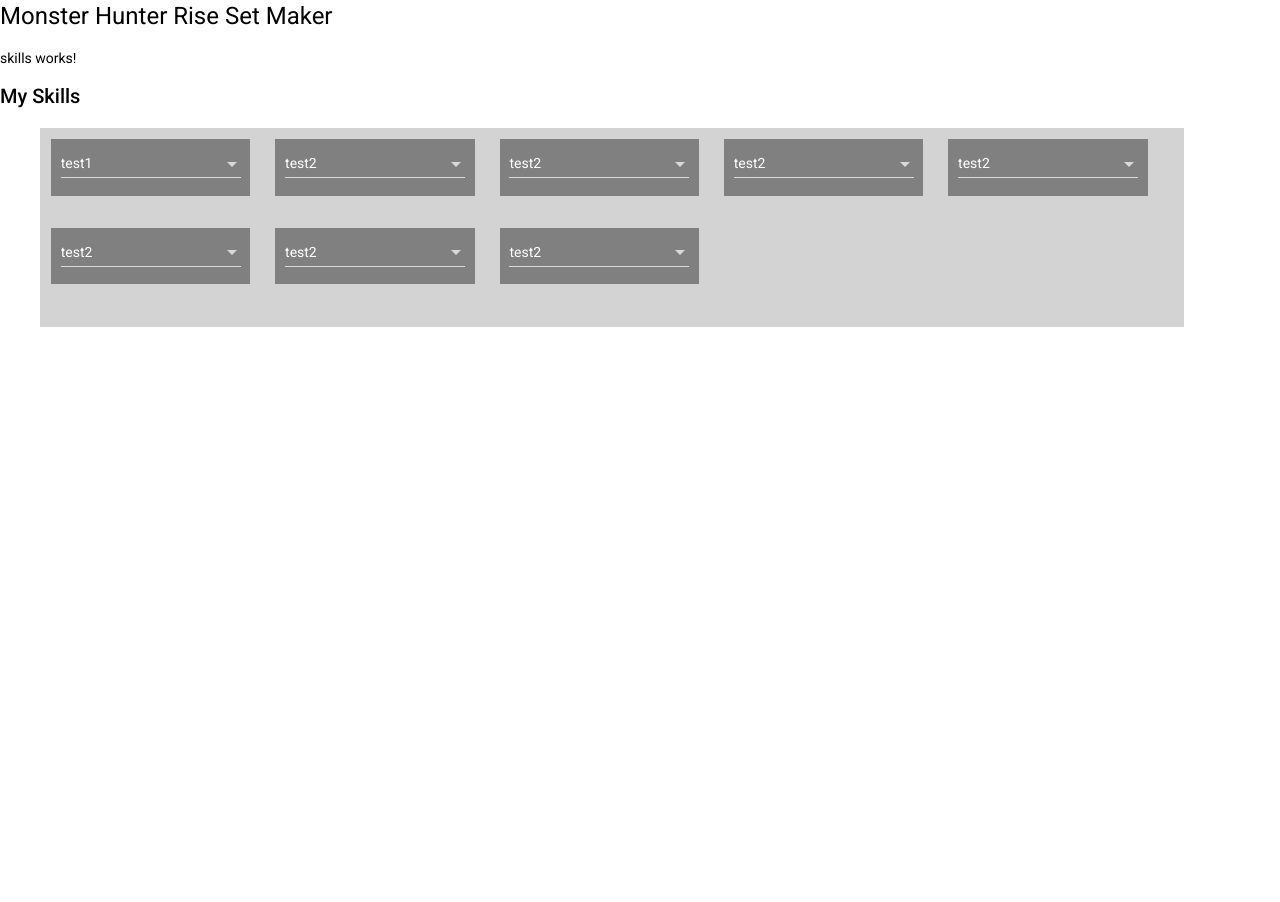
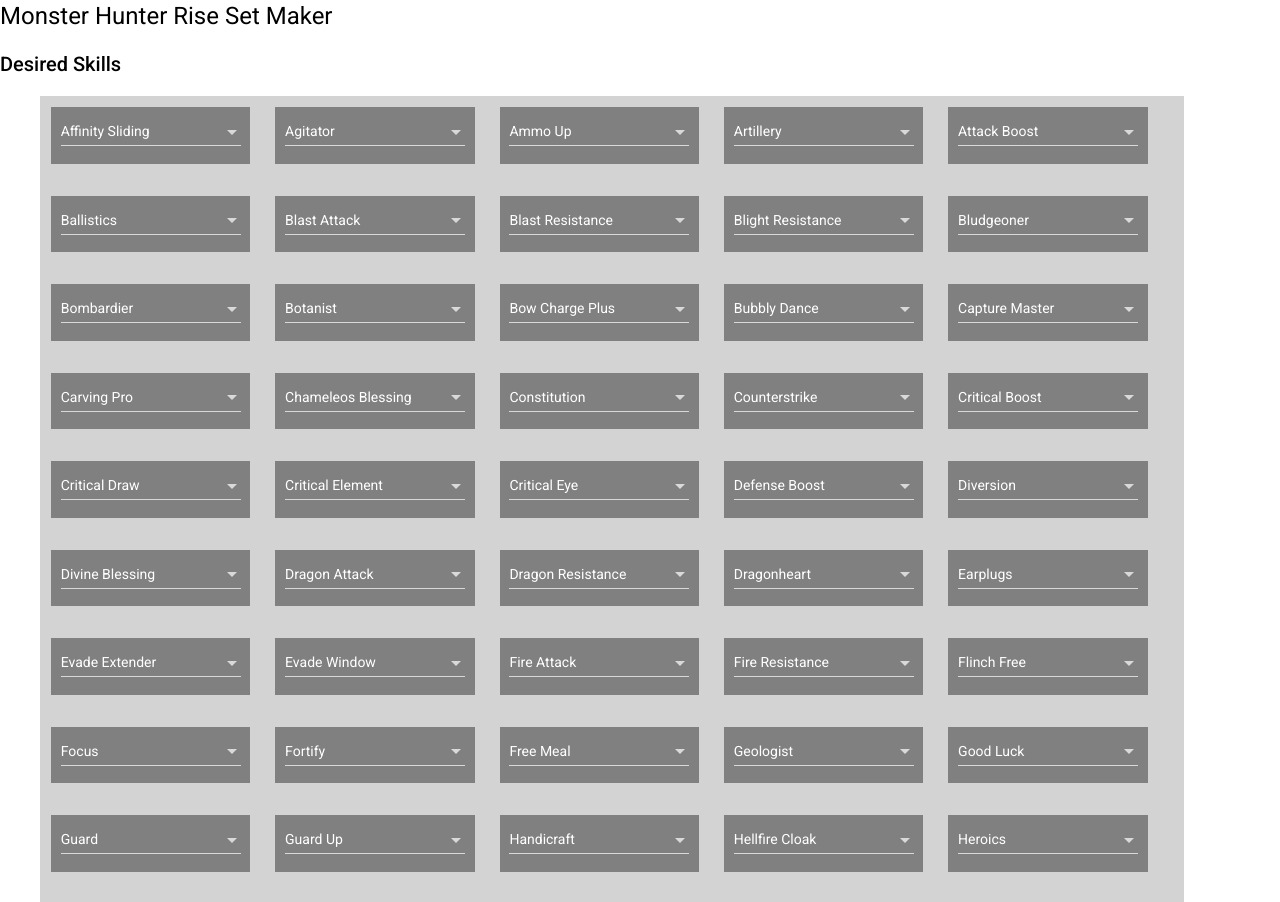
Before and after one commit to lucas861223/MHRiseSetMaker, an Angular app: page / in a window 1280 px wide. Shown: the top 902 px of the page. Before the commit the page ends 800 px from the top, so only its background shows below. Built offline with nearby package versions, Linux system fonts and the light colour scheme.

Commit message:
Populate SkillList

```diff
--- a/src/app/skills/SkillList.ts
+++ b/src/app/skills/SkillList.ts
@@ -1,12 +1,114 @@
 import { Skills } from './skills'
 
 export const SKILLLIST: Skills[] = [
-    { name: 'test1', desiredLevel: "0", maxLevel: 10, decoLevel: 3 },
-    { name: 'test2', desiredLevel: "0", maxLevel: 10, decoLevel: 3 },
-    { name: 'test2', desiredLevel: "0", maxLevel: 10, decoLevel: 3 },
-    { name: 'test2', desiredLevel: "0", maxLevel: 10, decoLevel: 3 },
-    { name: 'test2', desiredLevel: "0", maxLevel: 10, decoLevel: 3 },
-    { name: 'test2', desiredLevel: "0", maxLevel: 10, decoLevel: 3 },
-    { name: 'test2', desiredLevel: "0", maxLevel: 10, decoLevel: 3 },
-    { name: 'test2', desiredLevel: "0", maxLevel: 10, decoLevel: 3 }
+    new Skills("Affinity Sliding", 1, 1),
+    new Skills("Agitator", 5, 2),
+    new Skills("Ammo Up", 3, 3),
+    new Skills("Artillery", 3, 2),
+    new Skills("Attack Boost", 7, 2),
+    new Skills("Ballistics", 3, 2),
+    new Skills("Blast Attack", 3, 2),
+    new Skills("Blast Resistance", 3, 1),
+    new Skills("Blight Resistance", 3, 2),
+    new Skills("Bludgeoner", 3, 2),
+    new Skills("Bombardier", 3, 1),
+    new Skills("Botanist", 4, 1),
+    new Skills("Bow Charge Plus", 1, 3),
+    new Skills("Bubbly Dance", 3, 2),
+    new Skills("Capture Master", 1, 3),
+    new Skills("Carving Pro", 1, 1),
+    new Skills("Chameleos Blessing", 4, 3),
+    new Skills("Constitution", 5, 2),
+    new Skills("Counterstrike", 3, 2),
+    new Skills("Critical Boost", 3, 2),
+    new Skills("Critical Draw", 2, 3),
+    new Skills("Critical Element", 3, 2),
+    new Skills("Critical Eye", 7, 2),
+    new Skills("Defense Boost", 7, 1),
+    new Skills("Diversion", 1, 1),
+    new Skills("Divine Blessing", 3, 2),
+    new Skills("Dragon Attack", 5, 3),
+    new Skills("Dragon Resistance", 3, 1),
+    new Skills("Dragonheart", 4, 3),
+    new Skills("Earplugs", 5, 3),
+    new Skills("Evade Extender", 3, 2),
+    new Skills("Evade Window", 5, 2),
+    new Skills("Fire Attack", 5, 3),
+    new Skills("Fire Resistance", 3, 1),
+    new Skills("Flinch Free", 3, 1),
+    new Skills("Focus", 3, 2),
+    new Skills("Fortify", 1, 2),
+    new Skills("Free Meal", 3, 1),
+    new Skills("Geologist", 3, 1),
+    new Skills("Good Luck", 3, 3),
+    new Skills("Guard", 5, 2),
+    new Skills("Guard Up", 3, 2),
+    new Skills("Handicraft", 5, 3),
+    new Skills("Hellfire Cloak", 4, 3),
+    new Skills("Heroics", 5, 2),
+    new Skills("Horn Maestro", 1, 1),
+    new Skills("Hunger Resistance", 3, 1),
+    new Skills("Ice Attack", 5, 3),
+    new Skills("Ice Resistance", 3, 1),
+    new Skills("Item Prolonger", 3, 2),
+    new Skills("Jump Master", 1, 3),
+    new Skills("Kushala Blessing", 4, 3),
+    new Skills("Latent Power", 5, 2),
+    new Skills("Leap of Faith", 1, 1),
+    new Skills("Load Shells", 2, 2),
+    new Skills("Marathon Runner", 3, 2),
+    new Skills("Master Mounter", 1, 2),
+    new Skills("Master's Touch", 3, 2),
+    new Skills("Maximum Might", 3, 2),
+    new Skills("Mind's Eye", 3, 2),
+    new Skills("Muck Resistance", 2, 1),
+    new Skills("Mushroomancer", 3, 3),
+    new Skills("Normal - Rapid Up", 3, 2),
+    new Skills("Offensive Guard", 3, 3),
+    new Skills("Paralysis Attack", 3, 2),
+    new Skills("Paralysis Resistance", 3, 1),
+    new Skills("Partbreaker", 3, 2),
+    new Skills("Peak Performance", 3, 2),
+    new Skills("Pierce Up", 3, 3),
+    new Skills("Poison Attack", 3, 3),
+    new Skills("Poison Resistance", 3, 1),
+    new Skills("Power Prolonger", 3, 2),
+    new Skills("Protective Polish", 3, 2),
+    new Skills("Punishing Draw", 3, 2),
+    new Skills("Quick Sheath", 3, 2),
+    new Skills("Rapid Fire Up", 3, 3),
+    new Skills("Rapid Morph", 3, 2),
+    new Skills("Razor Sharp", 3, 2),
+    new Skills("Recoil Down", 3, 1),
+    new Skills("Recovery Speed", 3, 1),
+    new Skills("Recovery Up", 3, 2),
+    new Skills("Reload Speed", 3, 1),
+    new Skills("Resentment", 3, 2),
+    new Skills("Resuscitate", 3, 2),
+    new Skills("Sleep Attack", 3, 2),
+    new Skills("Sleep Resistance", 3, 1),
+    new Skills("Slugger", 3, 2),
+    new Skills("Spare Shot", 3, 2),
+    new Skills("Special Ammo Boost", 2, 2),
+    new Skills("Speed Eating", 3, 2),
+    new Skills("Speed Sharpening", 3, 1),
+    new Skills("Spread Up", 3, 3),
+    new Skills("Stamina Surge", 3, 2),
+    new Skills("Stamina Thief", 3, 1),
+    new Skills("Steadiness", 2, 1),
+    new Skills("Stormsoul", 5, 3),
+    new Skills("Stun Resistance", 2, 1),
+    new Skills("Teostra Blessing", 4, 3),
+    new Skills("Thunder Alignment", 5, 3),
+    new Skills("Thunder Attack", 5, 3),
+    new Skills("Thunder Resistance", 3, 1),
+    new Skills("Tremor Resistance", 3, 2),
+    new Skills("Wall Runner", 3, 2),
+    new Skills("Water Attack", 3, 3),
+    new Skills("Water Resistance", 3, 1),
+    new Skills("Weakness Exploit", 3, 2),
+    new Skills("Wide-Range", 5, 2),
+    new Skills("Wind Alignment", 5, 3),
+    new Skills("Windproof", 3, 1),
+    new Skills("Wirebug Whisperer", 3, 2),
 ];
--- a/src/app/skills/skills.component.html
+++ b/src/app/skills/skills.component.html
@@ -1,5 +1,4 @@
-<p>skills works!</p>
-<h2>My Skills</h2>
+<h2>Desired Skills</h2>
 <ul class="skillList">
   <div class="test" fxLayout="row wrap" fxLayoutAlign="stretch" fxLayoutGap="32px grid" layout-wrap="">
     <div fxFlex.gt-xs="50%" [fxFlex.gt-md]="regularDistribution" *ngFor="let skill of skillList">
--- a/src/app/skills/skills.ts
+++ b/src/app/skills/skills.ts
@@ -1,8 +1,24 @@
-export interface Skills {
+export class Skills {
     name: string;
     maxLevel: number;
     decoLevel: number;
     description?: string;
     levelDescriptions?: string[];
-    desiredLevel: string;
+    desiredLevel = "0";
+
+    constructor(name: string, maxLevel: number, decoLevel: number, desiredLevel?: string, description?: string, levelDescriptions?: string[]) {
+        if (typeof description !== 'undefined') {
+            this.description = description;
+        }
+        if (typeof levelDescriptions !== 'undefined') {
+            this.levelDescriptions = levelDescriptions;
+        }
+        if (typeof desiredLevel !== 'undefined') {
+            this.desiredLevel = desiredLevel;
+        }
+        this.name = name;
+        this.maxLevel = maxLevel;
+        this.decoLevel = decoLevel;
+
+    }
 }
```
